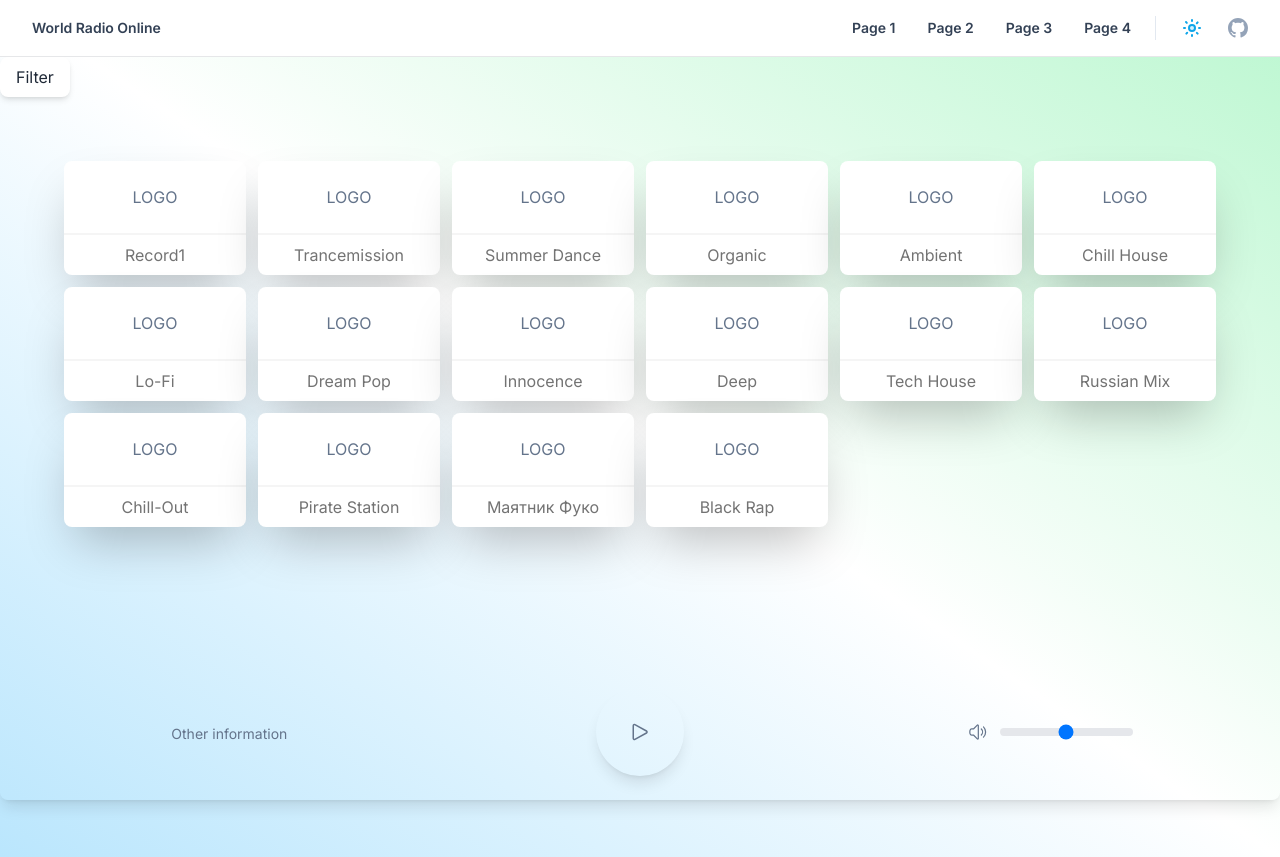
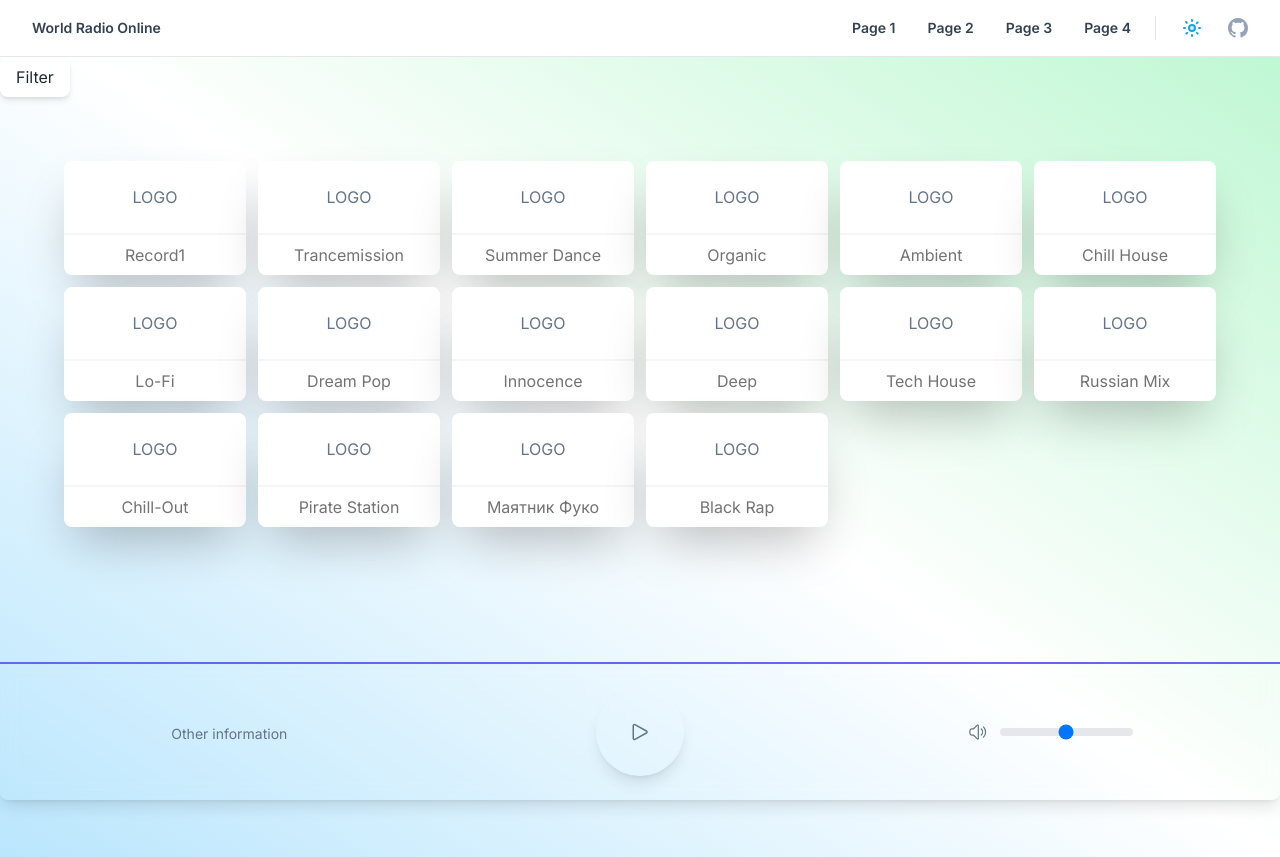
Before and after one commit to anbalabanov/just-to-train, a Next.js app: page / in a window 1280 px wide. Built offline with nearby package versions, Linux system fonts and the light colour scheme.

Commit message:
feat(*): fix player color

```diff
--- a/app/components/layout/footer/footer.tsx
+++ b/app/components/layout/footer/footer.tsx
@@ -13,7 +13,7 @@
   const { playing, toggle, mute, toggleMute } = useAudio(url);
 
   return (
-    <footer className="fixed inset-x-0 bottom-0 bg-no-repeat dark:bg-slate-900/75">
+    <footer className="fixed inset-x-0 bottom-0 bg-no-repeat dark:bg-slate-900/75 border-t-2 border-indigo-500 backdrop-blur">
       <div className="shadow-lg rounded-lg">
         <div className="w-full p-6">
           <div className="grid grid-cols-3 items-center justify-end justify-items-center md:grid-cols-3 h-full">
--- a/next.config.js
+++ b/next.config.js
@@ -1,7 +1,6 @@
 /** @type {import('next').NextConfig} */
 const nextConfig = {
   output: "export",
-  basePath: "/radio-online",
 };
 
 module.exports = nextConfig;
--- a/package.json
+++ b/package.json
@@ -30,5 +30,5 @@
     "eslint-config-prettier": "^9.0.0",
     "prettier": "^3.0.3"
   },
-  "homepage": "https://anbalabanov.github.io/radio-online"
+  "homepage": "."
 }
```
Also changed, not shown: 1 other file (tests, documents, lock files or other folders).
